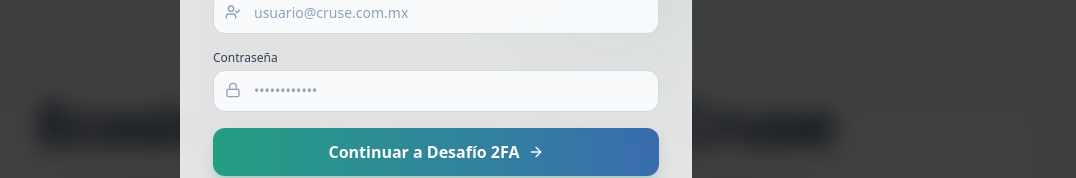
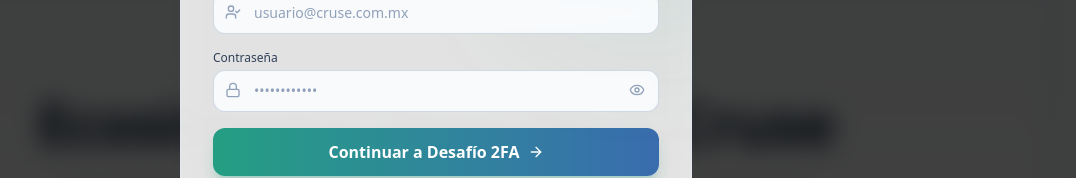
Before and after one commit to halvarez22/CRUSE_Portal, a React (Vite) app: page / in a window 1280 px wide. Both pictures are taken after a click on the button "Acceso Institucional (2FA)". Shown: the part 369-547 px from the top of the page, without its empty margins (204-1280 px from the left). Built offline with nearby package versions, Linux system fonts and the light colour scheme; a web font is replaced by a local one.

Commit message:
feat: consolidate WAL, add WCAG password toggle, and implement persistent DB path for Azure (CRUSE-APO-2026-010)

```diff
--- a/src/components/admin/UserManagementView.tsx
+++ b/src/components/admin/UserManagementView.tsx
@@ -1,5 +1,5 @@
 import React, { useState, useEffect, useCallback } from 'react';
-import { UserPlus, Smartphone, Shield, CheckCircle2, XCircle, RefreshCw, KeyRound, Mail, User } from 'lucide-react';
+import { UserPlus, Smartphone, Shield, CheckCircle2, XCircle, RefreshCw, KeyRound, Mail, User, Eye, EyeOff } from 'lucide-react';
 import { AuthSession, UserRole } from '../../types';
 
 interface ManagedUser {
@@ -34,6 +34,7 @@ export const UserManagementView: React.FC<UserManagementViewProps> = ({ session
   const [role, setRole] = useState<UserRole>('oficial_cumplimiento');
   const [phoneNumber, setPhoneNumber] = useState('+52');
   const [password, setPassword] = useState('');
+  const [showPassword, setShowPassword] = useState(false);
   const [submitting, setSubmitting] = useState(false);
 
   const fetchUsers = useCallback(async () => {
@@ -204,14 +205,27 @@ export const UserManagementView: React.FC<UserManagementViewProps> = ({ session
               <div className="relative">
                 <KeyRound className="w-4 h-4 text-slate-500 absolute left-3 top-2.5" />
                 <input
-                  type="password"
+                  type={showPassword ? 'text' : 'password'}
                   required
                   minLength={10}
                   value={password}
                   onChange={(e) => setPassword(e.target.value)}
                   placeholder="••••••••••••"
-                  className="w-full pl-9 pr-3 py-2 rounded-xl bg-slate-900/80 border border-white/10 text-white focus:border-[#00D1FF] focus:outline-none"
+                  className="w-full pl-9 pr-10 py-2 rounded-xl bg-slate-900/80 border border-white/10 text-white focus:border-[#00D1FF] focus:outline-none"
                 />
+                <button
+                  type="button"
+                  onClick={() => setShowPassword((prev) => !prev)}
+                  aria-label="Mostrar u ocultar contraseña"
+                  aria-pressed={showPassword}
+                  className="absolute right-3 top-2 p-0.5 rounded-lg text-slate-400 hover:text-white focus:outline-none focus-visible:ring-2 focus-visible:ring-[#00D1FF] transition-colors"
+                >
+                  {showPassword ? (
+                    <EyeOff className="w-4 h-4" />
+                  ) : (
+                    <Eye className="w-4 h-4" />
+                  )}
+                </button>
               </div>
             </div>
 
--- a/src/components/auth/Login2FAModal.tsx
+++ b/src/components/auth/Login2FAModal.tsx
@@ -1,5 +1,5 @@
 import React, { useState } from 'react';
-import { X, ShieldCheck, KeyRound, Lock, ArrowRight, AlertTriangle, CheckCircle2, UserCheck } from 'lucide-react';
+import { X, ShieldCheck, KeyRound, Lock, ArrowRight, AlertTriangle, CheckCircle2, UserCheck, Eye, EyeOff } from 'lucide-react';
 import { AuthSession, UserRole, LoginChallengeResponse, TotpEnrollment } from '../../types';
 import { TotpEnrollmentPanel } from './TotpEnrollmentPanel';
 
@@ -17,6 +17,7 @@ export const Login2FAModal: React.FC<Login2FAModalProps> = ({
   const [step, setStep] = useState<'credentials' | 'totp'>('credentials');
   const [email, setEmail] = useState('');
   const [password, setPassword] = useState('');
+  const [showPassword, setShowPassword] = useState(false);
   const [totpCode, setTotpCode] = useState('');
   const [tempToken, setTempToken] = useState('');
   const [enrollment, setEnrollment] = useState<TotpEnrollment | null>(null);
@@ -34,6 +35,7 @@ export const Login2FAModal: React.FC<Login2FAModalProps> = ({
     setTempToken('');
     setEnrollment(null);
     setTotpCode('');
+    setShowPassword(false);
     setRemainingAttempts(null);
     setErrorMsg(null);
   };
@@ -41,6 +43,7 @@ export const Login2FAModal: React.FC<Login2FAModalProps> = ({
   const handleClose = () => {
     resetChallenge();
     setPassword('');
+    setShowPassword(false);
     onClose();
   };
 
@@ -67,6 +70,7 @@ export const Login2FAModal: React.FC<Login2FAModalProps> = ({
       setUserRole(challenge.role);
       setUserName(challenge.name);
       setPassword('');
+      setShowPassword(false);
       setStep('totp');
     } catch (err: unknown) {
       setErrorMsg(err instanceof Error ? err.message : 'Error al procesar credenciales');
@@ -188,14 +192,27 @@ export const Login2FAModal: React.FC<Login2FAModalProps> = ({
               </label>
               <div className="relative">
                 <input
-                  type="password"
+                  type={showPassword ? 'text' : 'password'}
                   required
                   value={password}
                   onChange={(e) => setPassword(e.target.value)}
-                  className="w-full pl-10 pr-4 py-2.5 rounded-xl glass-input text-sm text-slate-900 dark:text-white placeholder-slate-400 focus:outline-none focus-visible:ring-2 focus-visible:ring-[#249E82]"
+                  className="w-full pl-10 pr-10 py-2.5 rounded-xl glass-input text-sm text-slate-900 dark:text-white placeholder-slate-400 focus:outline-none focus-visible:ring-2 focus-visible:ring-[#249E82]"
                   placeholder="••••••••••••"
                 />
                 <Lock className="w-4 h-4 text-slate-400 absolute left-3 top-3" />
+                <button
+                  type="button"
+                  onClick={() => setShowPassword((prev) => !prev)}
+                  aria-label="Mostrar u ocultar contraseña"
+                  aria-pressed={showPassword}
+                  className="absolute right-3 top-2.5 p-0.5 rounded-lg text-slate-400 hover:text-slate-600 dark:hover:text-white focus:outline-none focus-visible:ring-2 focus-visible:ring-[#249E82] transition-colors"
+                >
+                  {showPassword ? (
+                    <EyeOff className="w-4 h-4" />
+                  ) : (
+                    <Eye className="w-4 h-4" />
+                  )}
+                </button>
               </div>
             </div>
 
--- a/src/services/db/connectionPool.ts
+++ b/src/services/db/connectionPool.ts
@@ -60,11 +60,25 @@ class DatabaseConnectionPool {
   private dbPath: string;
 
   constructor() {
-    const dataDir = path.join(process.cwd(), 'db', 'data');
-    if (!fs.existsSync(dataDir)) {
-      fs.mkdirSync(dataDir, { recursive: true });
+    const defaultDir = path.join(process.cwd(), 'db', 'data');
+    const defaultDbPath = path.join(defaultDir, 'cruse_fintech.db');
+    const configuredPath = process.env.CRUSE_DB_PATH?.trim();
+
+    if (configuredPath) {
+      const targetDir = path.dirname(configuredPath);
+      if (!fs.existsSync(targetDir)) {
+        fs.mkdirSync(targetDir, { recursive: true });
+      }
+      if (!fs.existsSync(configuredPath) && fs.existsSync(defaultDbPath)) {
+        fs.copyFileSync(defaultDbPath, configuredPath);
+      }
+      this.dbPath = configuredPath;
+    } else {
+      if (!fs.existsSync(defaultDir)) {
+        fs.mkdirSync(defaultDir, { recursive: true });
+      }
+      this.dbPath = defaultDbPath;
     }
-    this.dbPath = path.join(dataDir, 'cruse_fintech.db');
   }
 
   /**
```
